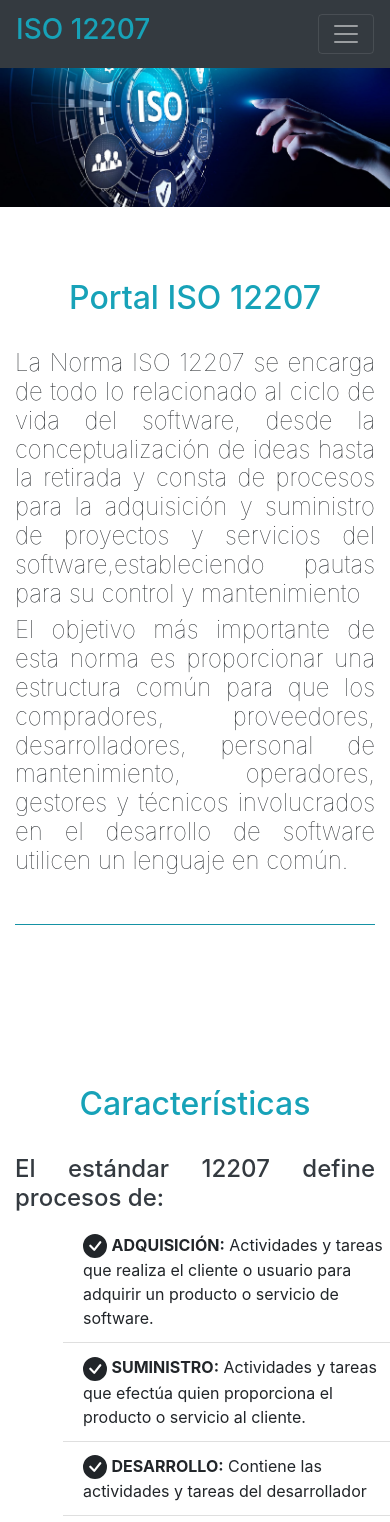
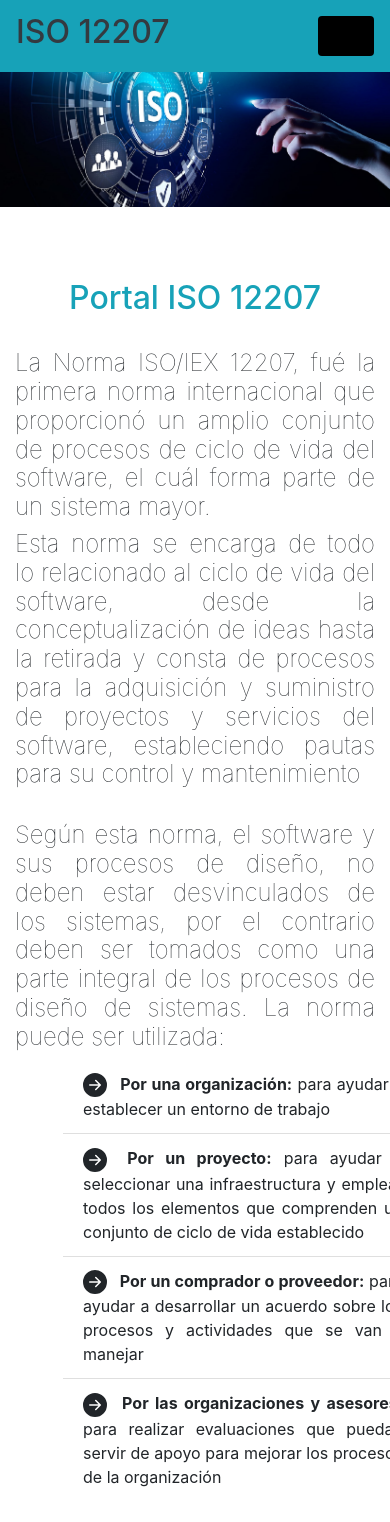
Before and after one commit to SeleneRouvier/EstandarISO12207, a plain HTML site: page index.html in a window 390 px wide. Shown: the top 1522 px of the page. Drawn offline with nearby package versions, Linux system fonts and the light colour scheme.

Commit message:
agregando informacion

```diff
--- a/index.css
+++ b/index.css
@@ -16,12 +16,19 @@
   color: black;
 }
 #fases {
-  max-width: 65%;
+  max-width: 70%;
   margin: auto;
   text-align: center;
   display: flex;
   align-items: center;
   justify-content: center;
+}
+#puntos {
+  font-size: 20px;
+  color: redl;
+}
+.navbar-toggler {
+  background-color: black !important;
 }
 
 @media (max-width: 768px) {
--- a/index.html
+++ b/index.html
@@ -20,9 +20,9 @@
     </head>
     <body>
         <div>
-            <nav class="navbar navbar-dark bg-dark navbar-expand-lg fixed-top" id="mainNav">
+            <nav class="navbar navbar-info bg-info navbar-expand-lg fixed-top" id="mainNav">
                 <div class="container">
-                    <a class="navbar-brand js-scroll-trigger font-bold text-info"><h3>ISO 12207</h3></a>
+                    <a class="navbar-brand js-scroll-trigger font-bold text-dark"><h2>ISO 12207</h2></a>
                     <button class="navbar-toggler" type="button" data-toggle="collapse" data-target="#navbarResponse"
                         aria-controls="navbarResponse" aria-expanded="false" aria-label="Toggle navigation">
                         <span class="navbar-toggler-icon"></span>
@@ -30,7 +30,7 @@
 
                     <div class="collapse navbar-collapse" id="navbarResponse">
                         <ul class="navbar-nav ml-auto text-center">
-                            <li class="nav-item active">
+                            <li class="nav-item active ">
                                 <a class="nav-link js-scroll-trigger text-light lead" href="#portal">Portal ISO 12207</a>
                             </li>
                             <li class="nav-item">
@@ -60,12 +60,42 @@
                     <h2 class="text-center text-info">Portal ISO 12207</h2>
                     <br>
                     <div class="text-justify">
-                        <h4 class="font-weight-lighter">La Norma ISO 12207 se encarga de todo lo relacionado al ciclo de vida del software, desde la conceptualización de ideas hasta la retirada y consta de procesos para la adquisición y suministro de proyectos y servicios del software,estableciendo pautas para su control y mantenimiento</h4>
+                        <h4 class="font-weight-lighter">La Norma ISO/IEX 12207, fué la primera norma internacional que proporcionó un amplio conjunto de procesos de ciclo de vida del software, el cuál forma parte de un sistema mayor.</h4>
+                        <h4 class="font-weight-lighter">Esta norma se encarga de todo lo relacionado al ciclo de vida del software, desde la conceptualización de ideas hasta la retirada y consta de procesos para la adquisición y suministro de proyectos y servicios del software, estableciendo pautas para su control y mantenimiento</h4>
+                        <br>
+                        <h4 class="font-weight-lighter">Según esta norma, el software y sus procesos de diseño, no deben estar desvinculados de los sistemas, por el contrario deben ser tomados como una parte integral de los procesos de diseño de sistemas. La norma puede ser utilizada:</h4>
+                        <ul class="list-group list-group-flush">
+                            <li class="list-group-item ml-5 col-md-11">
+                                <svg width="1.5em" height="1.5em" viewBox="0 0 16 16" class="bi bi-arrow-right-circle-fill mr-2" fill="currentColor" xmlns="http://www.w3.org/2000/svg">
+                                    <path fill-rule="evenodd" d="M16 8A8 8 0 1 1 0 8a8 8 0 0 1 16 0zm-11.5.5a.5.5 0 0 1 0-1h5.793L8.146 5.354a.5.5 0 1 1 .708-.708l3 3a.5.5 0 0 1 0 .708l-3 3a.5.5 0 0 1-.708-.708L10.293 8.5H4.5z"/>
+                                </svg>
+                                <strong>Por una organización:</strong> para ayudar a establecer un entorno de trabajo
+                            </li>
+                            <li class="list-group-item ml-5 col-md-11">
+                                <svg width="1.5em" height="1.5em" viewBox="0 0 16 16" class="bi bi-arrow-right-circle-fill mr-2" fill="currentColor" xmlns="http://www.w3.org/2000/svg">
+                                    <path fill-rule="evenodd" d="M16 8A8 8 0 1 1 0 8a8 8 0 0 1 16 0zm-11.5.5a.5.5 0 0 1 0-1h5.793L8.146 5.354a.5.5 0 1 1 .708-.708l3 3a.5.5 0 0 1 0 .708l-3 3a.5.5 0 0 1-.708-.708L10.293 8.5H4.5z"/>
+                                </svg>
+                                <strong>Por un proyecto:</strong> para ayudar a seleccionar una infraestructura y emplear todos los elementos que comprenden un conjunto de ciclo de vida establecido
+                            </li>
+                            <li class="list-group-item ml-5 col-md-11">
+                                <svg width="1.5em" height="1.5em" viewBox="0 0 16 16" class="bi bi-arrow-right-circle-fill mr-2" fill="currentColor" xmlns="http://www.w3.org/2000/svg">
+                                    <path fill-rule="evenodd" d="M16 8A8 8 0 1 1 0 8a8 8 0 0 1 16 0zm-11.5.5a.5.5 0 0 1 0-1h5.793L8.146 5.354a.5.5 0 1 1 .708-.708l3 3a.5.5 0 0 1 0 .708l-3 3a.5.5 0 0 1-.708-.708L10.293 8.5H4.5z"/>
+                                </svg>
+                                <strong>Por un comprador o proveedor:</strong>  para ayudar a desarrollar un acuerdo sobre los procesos y actividades que se van a manejar
+                            </li>
+                            <li class="list-group-item ml-5 col-md-11">
+                                <svg width="1.5em" height="1.5em" viewBox="0 0 16 16" class="bi bi-arrow-right-circle-fill mr-2" fill="currentColor" xmlns="http://www.w3.org/2000/svg">
+                                    <path fill-rule="evenodd" d="M16 8A8 8 0 1 1 0 8a8 8 0 0 1 16 0zm-11.5.5a.5.5 0 0 1 0-1h5.793L8.146 5.354a.5.5 0 1 1 .708-.708l3 3a.5.5 0 0 1 0 .708l-3 3a.5.5 0 0 1-.708-.708L10.293 8.5H4.5z"/>
+                                </svg>
+                                <strong>Por las organizaciones y asesores:</strong>  para realizar evaluaciones que puedan servir de apoyo para mejorar los procesos de la organización
+                            </li>
+                        </ul>
+                        <br>
                         <h4 class="font-weight-lighter">El objetivo más importante de esta norma es proporcionar una estructura común para que los compradores, proveedores, desarrolladores, personal de mantenimiento, operadores, gestores y técnicos involucrados en el desarrollo de software utilicen un lenguaje en común.</h4>
+
                     </div>
                     <br>
                     <hr class="bg-info">
-                    <br>
                 </div>
             </section>
 
@@ -77,33 +107,33 @@
                     <br>
                     <div>
                         <h4 class="text-justify text-dark">El estándar 12207 define procesos de:</h4>
-                        <ul class="list-group list-group-flush">
-                            <li class="list-group-item ml-5 col-md-11">
-                                <svg width="1.5em" height="1.5em" viewBox="0 0 16 16" class="bi bi-check-circle-fill" fill="currentColor" xmlns="http://www.w3.org/2000/svg">
+                        <ul class="list-group list-group-flush" >
+                            <li class="list-group-item ml-5 col-md-11" >
+                                <svg width="1.5em" height="1.5em" viewBox="0 0 16 16" class="bi bi-check-circle-fill mr-2" fill="currentColor" xmlns="http://www.w3.org/2000/svg">
                                     <path fill-rule="evenodd" d="M16 8A8 8 0 1 1 0 8a8 8 0 0 1 16 0zm-3.97-3.03a.75.75 0 0 0-1.08.022L7.477 9.417 5.384 7.323a.75.75 0 0 0-1.06 1.06L6.97 11.03a.75.75 0 0 0 1.079-.02l3.992-4.99a.75.75 0 0 0-.01-1.05z"/>
                                 </svg>
                                 <strong>ADQUISICIÓN:</strong> Actividades y tareas que realiza el cliente o usuario para adquirir un producto o servicio de software.
                             </li>
                             <li class="list-group-item ml-5 col-md-11">
-                                <svg width="1.5em" height="1.5em" viewBox="0 0 16 16" class="bi bi-check-circle-fill" fill="currentColor" xmlns="http://www.w3.org/2000/svg">
+                                <svg width="1.5em" height="1.5em" viewBox="0 0 16 16" class="bi bi-check-circle-fill mr-2" fill="currentColor" xmlns="http://www.w3.org/2000/svg">
                                     <path fill-rule="evenodd" d="M16 8A8 8 0 1 1 0 8a8 8 0 0 1 16 0zm-3.97-3.03a.75.75 0 0 0-1.08.022L7.477 9.417 5.384 7.323a.75.75 0 0 0-1.06 1.06L6.97 11.03a.75.75 0 0 0 1.079-.02l3.992-4.99a.75.75 0 0 0-.01-1.05z"/>
                                 </svg>
                                 <strong>SUMINISTRO:</strong> Actividades y tareas que efectúa quien proporciona el producto o servicio al cliente.
                             </li>
                             <li class="list-group-item ml-5 col-md-11">
-                                <svg width="1.5em" height="1.5em" viewBox="0 0 16 16" class="bi bi-check-circle-fill" fill="currentColor" xmlns="http://www.w3.org/2000/svg">
+                                <svg width="1.5em" height="1.5em" viewBox="0 0 16 16" class="bi bi-check-circle-fill mr-2" fill="currentColor" xmlns="http://www.w3.org/2000/svg">
                                     <path fill-rule="evenodd" d="M16 8A8 8 0 1 1 0 8a8 8 0 0 1 16 0zm-3.97-3.03a.75.75 0 0 0-1.08.022L7.477 9.417 5.384 7.323a.75.75 0 0 0-1.06 1.06L6.97 11.03a.75.75 0 0 0 1.079-.02l3.992-4.99a.75.75 0 0 0-.01-1.05z"/>
                                 </svg>
                                 <strong>DESARROLLO:</strong> Contiene las actividades y tareas del desarrollador
                             </li>
                             <li class="list-group-item ml-5 col-md-11">
-                                <svg width="1.5em" height="1.5em" viewBox="0 0 16 16" class="bi bi-check-circle-fill" fill="currentColor" xmlns="http://www.w3.org/2000/svg">
+                                <svg width="1.5em" height="1.5em" viewBox="0 0 16 16" class="bi bi-check-circle-fill mr-2" fill="currentColor" xmlns="http://www.w3.org/2000/svg">
                                     <path fill-rule="evenodd" d="M16 8A8 8 0 1 1 0 8a8 8 0 0 1 16 0zm-3.97-3.03a.75.75 0 0 0-1.08.022L7.477 9.417 5.384 7.323a.75.75 0 0 0-1.06 1.06L6.97 11.03a.75.75 0 0 0 1.079-.02l3.992-4.99a.75.75 0 0 0-.01-1.05z"/>
                                 </svg>
                                 <strong>OPERACIÓN:</strong> Incluye la operación del producto o servicio en su entorno final y el soporte operativo a los clientes
                             </li>
                             <li class="list-group-item ml-5 col-md-11">
-                                <svg width="1.5em" height="1.5em" viewBox="0 0 16 16" class="bi bi-check-circle-fill" fill="currentColor" xmlns="http://www.w3.org/2000/svg">
+                                <svg width="1.5em" height="1.5em" viewBox="0 0 16 16" class="bi bi-check-circle-fill mr-2" fill="currentColor" xmlns="http://www.w3.org/2000/svg">
                                     <path fill-rule="evenodd" d="M16 8A8 8 0 1 1 0 8a8 8 0 0 1 16 0zm-3.97-3.03a.75.75 0 0 0-1.08.022L7.477 9.417 5.384 7.323a.75.75 0 0 0-1.06 1.06L6.97 11.03a.75.75 0 0 0 1.079-.02l3.992-4.99a.75.75 0 0 0-.01-1.05z"/>
                                 </svg>
                                 <strong>MANTENIMIENTO:</strong> Modificación despues de la entrega para corregir errores, mejorar el rendimiento u otros atributos y adaptarlo a un nuevo entorno modificado
@@ -115,24 +145,24 @@
                         <h4 class="text-justify text-dark">La Norma ISO 12207 está dirigida principalmente a la calidad en variables del ciclo de vida y puede ser utilizada por:</h4>
                         <ul class="list-group list-group-flush">
                             <li class="list-group-item ml-5 col-md-11">
-                                <svg width="1.5em" height="1.5em" viewBox="0 0 16 16" class="bi bi-arrow-right-circle-fill" fill="currentColor" xmlns="http://www.w3.org/2000/svg">
+                                <svg width="1.5em" height="1.5em" viewBox="0 0 16 16" class="bi bi-arrow-right-circle-fill mr-2" fill="currentColor" xmlns="http://www.w3.org/2000/svg">
                                     <path fill-rule="evenodd" d="M16 8A8 8 0 1 1 0 8a8 8 0 0 1 16 0zm-11.5.5a.5.5 0 0 1 0-1h5.793L8.146 5.354a.5.5 0 1 1 .708-.708l3 3a.5.5 0 0 1 0 .708l-3 3a.5.5 0 0 1-.708-.708L10.293 8.5H4.5z"/>
                                 </svg>
                                 <strong>Una organización de software:</strong> Con el fin de ayudar a establecer un entorno de trabajo.
                             </li>
                             <li class="list-group-item ml-5 col-md-11">
-                                <svg width="1.5em" height="1.5em" viewBox="0 0 16 16" class="bi bi-arrow-right-circle-fill" fill="currentColor" xmlns="http://www.w3.org/2000/svg">
+                                <svg width="1.5em" height="1.5em" viewBox="0 0 16 16" class="bi bi-arrow-right-circle-fill mr-2" fill="currentColor" xmlns="http://www.w3.org/2000/svg">
                                     <path fill-rule="evenodd" d="M16 8A8 8 0 1 1 0 8a8 8 0 0 1 16 0zm-11.5.5a.5.5 0 0 1 0-1h5.793L8.146 5.354a.5.5 0 1 1 .708-.708l3 3a.5.5 0 0 1 0 .708l-3 3a.5.5 0 0 1-.708-.708L10.293 8.5H4.5z"/>
                                 </svg>
                                 <strong>Un proyecto:</strong> Con el fin de ayudar a seleccionar una infraestructura y emplear todos los elementos que   conforman un ciclo de vida de software establecido.
                             <li class="list-group-item ml-5 col-md-11">
-                                <svg width="1.5em" height="1.5em" viewBox="0 0 16 16" class="bi bi-arrow-right-circle-fill" fill="currentColor" xmlns="http://www.w3.org/2000/svg">
+                                <svg width="1.5em" height="1.5em" viewBox="0 0 16 16" class="bi bi-arrow-right-circle-fill mr-2" fill="currentColor" xmlns="http://www.w3.org/2000/svg">
                                     <path fill-rule="evenodd" d="M16 8A8 8 0 1 1 0 8a8 8 0 0 1 16 0zm-11.5.5a.5.5 0 0 1 0-1h5.793L8.146 5.354a.5.5 0 1 1 .708-.708l3 3a.5.5 0 0 1 0 .708l-3 3a.5.5 0 0 1-.708-.708L10.293 8.5H4.5z"/>
                                 </svg>
                                 <strong>Un comprador o proveedor:</strong> Para ayudar a desarrollar un acuerdo sobre los procesos y actividades que   se vayan a manejar.
                             </li>
                             <li class="list-group-item ml-5 col-md-11">
-                                <svg width="1.5em" height="1.5em" viewBox="0 0 16 16" class="bi bi-arrow-right-circle-fill" fill="currentColor" xmlns="http://www.w3.org/2000/svg">
+                                <svg width="1.5em" height="1.5em" viewBox="0 0 16 16" class="bi bi-arrow-right-circle-fill mr-2" fill="currentColor" xmlns="http://www.w3.org/2000/svg">
                                     <path fill-rule="evenodd" d="M16 8A8 8 0 1 1 0 8a8 8 0 0 1 16 0zm-11.5.5a.5.5 0 0 1 0-1h5.793L8.146 5.354a.5.5 0 1 1 .708-.708l3 3a.5.5 0 0 1 0 .708l-3 3a.5.5 0 0 1-.708-.708L10.293 8.5H4.5z"/>
                                 </svg>
                                 <strong>Asesores:</strong> Con el fin de realizar evaluaciones que puedan servir de apoyo para mejorar los procesos de la organización.
@@ -140,9 +170,10 @@
                         </ul>
                     </div>
                     <br>
+                    <br>
                     <div>
-                        <h4 class="text-justify text-dark">Fases y Procesos:</h4>
-                        <h5 class="font-weight-lighter ml-5 mr-5 text-justify">
+                        <h3 class="text-center text-dark">Fases y Procesos</h3>
+                        <h5 class="font-weight-lighter text-justify">
                             Esta norma agrupa las actividades que pueden llevarse a cabo durante el ciclo de vida del software en cinco procesos principales, ocho procesos de apoyo y cuatro procesos organizativos.
                         </h5>
                         <br>
@@ -152,7 +183,6 @@
                     </div>
                     <br>
                     <hr class="bg-info">
-                    <br>
                 </div>
             </section>
 
@@ -167,7 +197,6 @@
                     </div>
                     <br>
                     <hr class="bg-info">
-                    <br>
                 </div>
             </section>
 
@@ -180,6 +209,11 @@
                     <div>
                         <h4 class="text-justify text-dark">Algunas referencias útiles sobre la Norma ISO 12207 son:</h4>
                         <ul class="list-group list-group-flush">
+                            <li class="list-group-item ml-5 col-md-10">
+                                <a href="https://repositorio.espe.edu.ec/bitstream/21000/4275/1/T-ESPE-032633.pdf" target="_blank" id="items">
+                                    Plan de aplicación Norma ISO/IEC 12207
+                                </a>
+                            </li>
                             <li class="list-group-item ml-5 col-md-10">
                                 <a href="https://www.senasa.gob.pe/senasa/descargasarchivos/2014/11/Certificacion-citricos-a-mexico_26_mayo_2105_2.pdf" target="_blank" id="items">
                                     NTP ISO/IEC 12207 - Senasa
@@ -204,7 +238,6 @@
                     </div>
                     <br>
                     <hr class="bg-info">
-                    <br>
                 </div>
             </section>
 
@@ -245,7 +278,7 @@
             <br>
             <footer class="py-2 footer bg-dark">
                 <div class="bg-dark">
-                    <p class="font-weight-lighter ml-5 mr-3 text-white text-center"> <em>© 2020 CopyRight All rights reserved - <strong>Grupo 4 CCP 2020</strong></em> </p>
+                    <p class="font-weight-lighter ml-5 mr-3 text-white text-center"> <em>© 2020 CopyRight All rights reserved - <strong>CCP 2020 / Grupo 4</strong></em> </p>
                 </div>
             </footer>
         </div>
```
